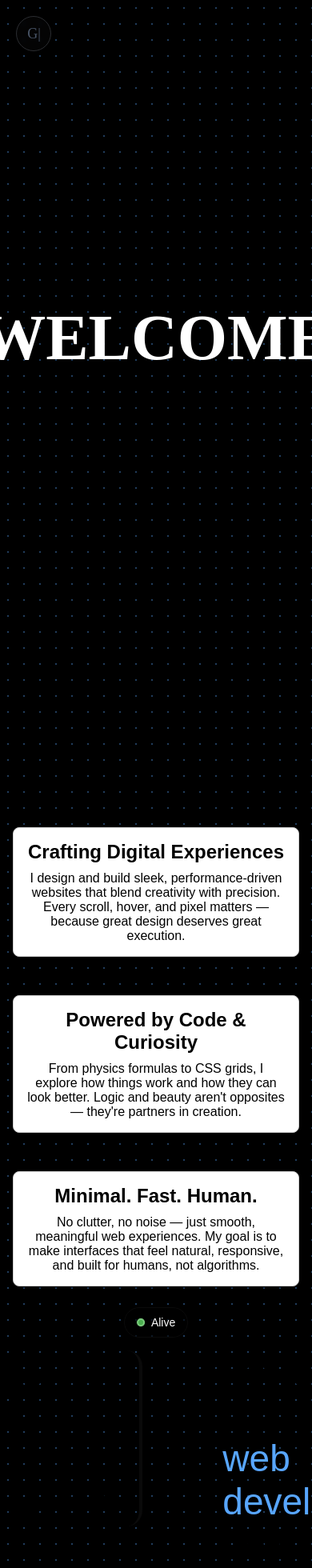
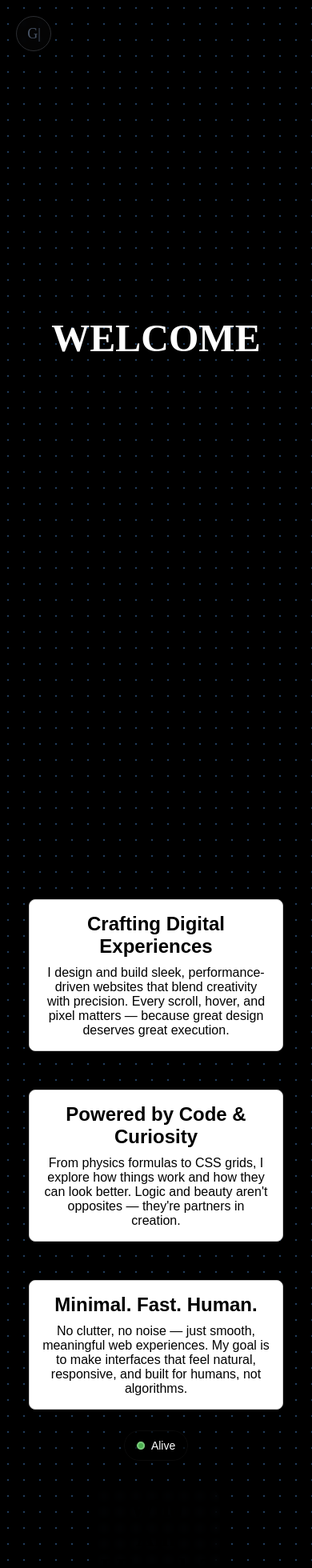
Before and after one commit to Johnson-Berisha/lenis-website, a Next.js app: page / in a window 390 px wide. Shown: the top 1960 px of the page at 80% size. Built offline with nearby package versions, Linux system fonts and the light colour scheme; a web font is replaced by a local one.

Commit message:
kind of responsive

```diff
--- a/src/app/globals.css
+++ b/src/app/globals.css
@@ -232,6 +232,26 @@ background-size: 20px 20px;
   }
 }
 
+@media (max-width: 768px) {
+  .welcome {
+    font-size: 3rem;
+    padding: 0 20px;
+    text-align: center;
+  }
+  .welcome-screen {
+    height: 120vh;
+    padding: 100px 0;
+  }
+
+  .about {
+    padding: 30px 20px;
+  }
+
+  .about .title {
+    font-size: 3rem;
+    text-align: center;
+  }
+}
 /* about 2 */
 
 .col {
@@ -281,12 +301,48 @@ background-size: 20px 20px;
   display: block;
 }
 
-.curly-progress {
-  position: fixed;
-  top: 20px;
-  left: 0;
-  pointer-events: none;
-  z-index: 9999;
+@media (max-width: 768px) {
+  .vertical__content {
+    flex-direction: column;
+    align-items: center;
+    gap: 50px;
+    padding: 0 20px;
+  }
+
+  .vertical__content .col {
+    width: 100%;
+  }
+  .col_left {
+    display: flex;
+    justify-content: center;
+    align-items: center;
+  }
+
+  .vertical__content .col_left h2 {
+    font-size: 32px;
+    border-right: none;
+    padding-right: 0;
+    width: fit-content;
+    text-align: center;
+    padding: 10px;
+    padding-bottom: 20px;
+    border-bottom: #0a0a0a 4px solid;
+    backdrop-filter: blur(4px);
+
+  }
+
+  .vertical__content .col.col_right {
+    width: 100%;
+    text-align: center;
+}
+
+  .vertical__item p {
+    font-size: 28px;
+  }
+
+  .vertical__item:not(:last-child) {
+    margin-bottom: 120px;
+  }
 }
 
 /* projects */
--- a/src/app/page.js
+++ b/src/app/page.js
@@ -26,7 +26,16 @@ export default function Page() {
   const colLeft = colLeftRef.current;
 
   const tl = gsap.timeline({ paused: true });
+  const mm = gsap.matchMedia();
+
+mm.add("(min-width: 769px)", () => {
   tl.fromTo(colLeft, { y: 0 }, { y: "300vh", duration: 1, ease: "none" }, 0);
+});
+
+mm.add("(max-width: 768px)", () => {
+  tl.fromTo(colLeft, { y: 0 }, { y: "130vh", duration: 1, ease: "none" }, 0);
+});
+
 
   const projectsTrigger = ScrollTrigger.create({
     trigger: "#projects",
```
